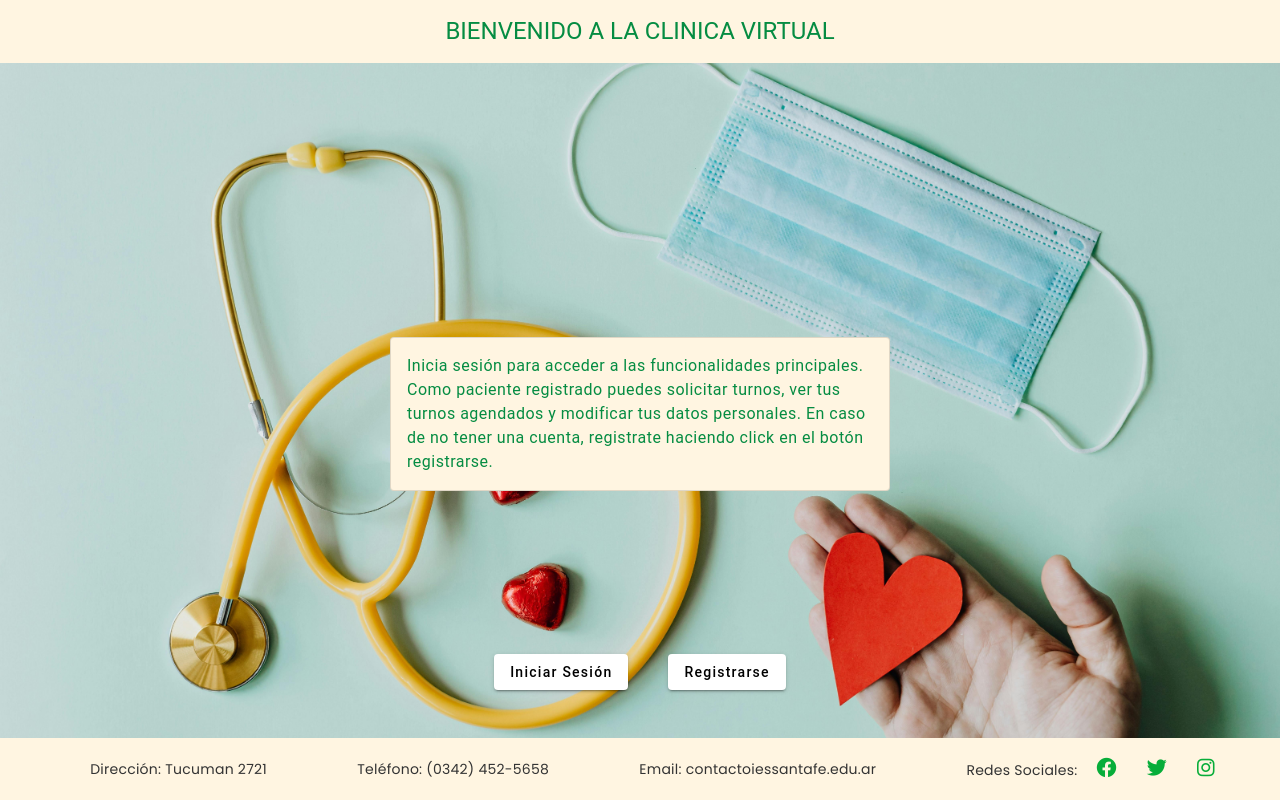
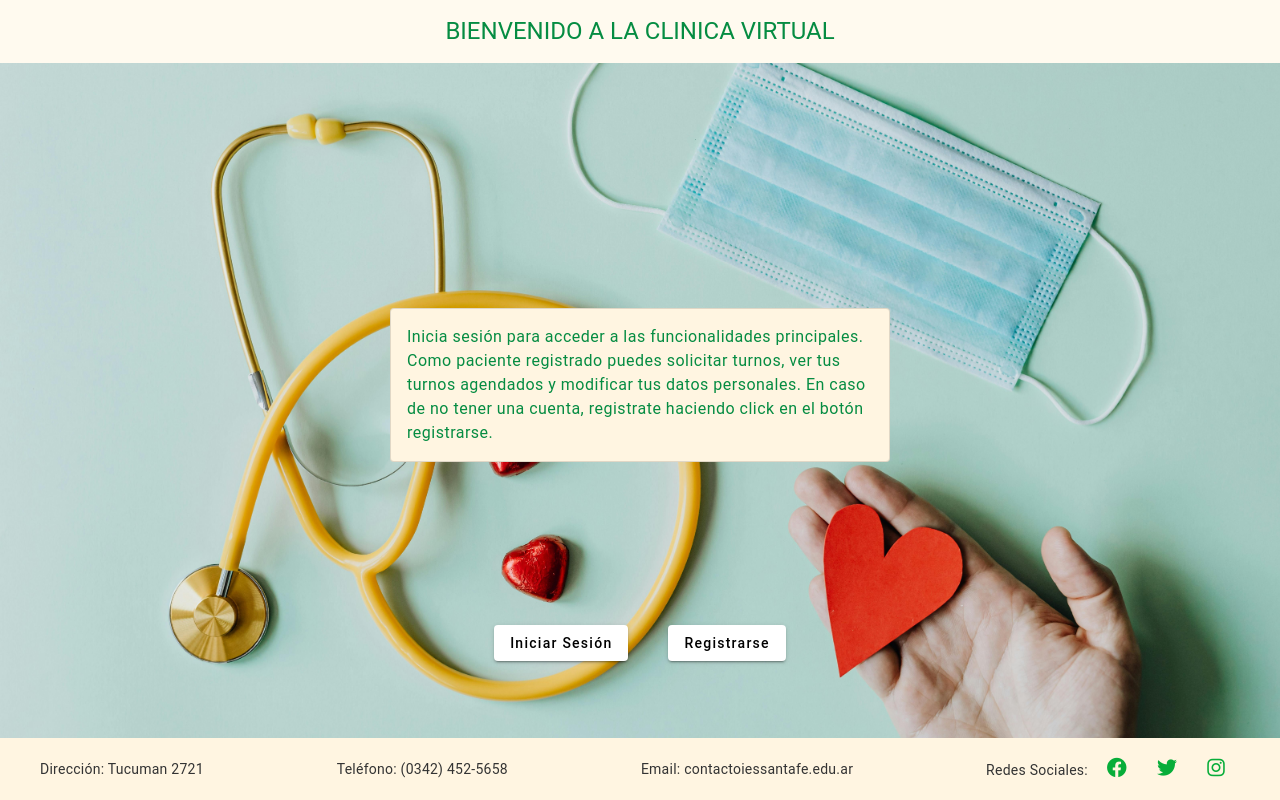
Before and after one commit to gonza613/ProyectoFinal, an Angular app: page /home in a window 1280 px wide. Built offline with nearby package versions, Linux system fonts and the light colour scheme.

Commit message:
Arreglo css del footer y home

```diff
--- a/src/app/app.component.css
+++ b/src/app/app.component.css
@@ -1,11 +1,3 @@
 /* You can add global styles to this file, and also import other style files */
 
 @import url('https://fonts.googleapis.com/css2?family=Open+Sans:ital,wght@0,300..800;1,300..800&family=Poppins:ital,wght@0,100;0,200;0,300;0,400;0,500;0,600;0,700;0,800;0,900;1,100;1,200;1,300;1,400;1,500;1,600;1,700;1,800;1,900&display=swap');
-
-
-html, body { height: 100%; }
-body { margin: 0; font-family: "Poppins", sans-serif;}
-
-html, body { height: 100%; }
-body { margin: 0; font-family: "Poppins", sans-serif;
-}
--- a/src/app/app.component.html
+++ b/src/app/app.component.html
@@ -1 +1 @@
-<router-outlet></router-outlet>
+    <router-outlet></router-outlet>
--- a/src/app/components/footer/footer.component.css
+++ b/src/app/components/footer/footer.component.css
@@ -1,6 +1,6 @@
 .footer {
   display: flex;
-  justify-content: space-evenly; /* Espacia los elementos */
+  justify-content: space-between; /* Espacia los elementos */
   align-items: center;
   padding: 20px; /* Ajuste del espacio interno */
   font-size: 14px; /* Tamaño de la fuente */
@@ -10,6 +10,7 @@
   text-align: center;
   width: 100%; /* Ocupar todo el ancho de la pantalla */
   background-color: rgb(255, 245, 225); /* Asegurar que el fondo cubra todo el ancho */
+  z-index: 1;
 }
 
 .footer-item {
--- a/src/app/components/footer/footer.component.html
+++ b/src/app/components/footer/footer.component.html
@@ -1,6 +1,5 @@
 <body>
-
-  <div class="footer" style="background-color: rgb(255, 245, 225); flex-shrink: 0;">
+    <div class="footer">
       <span class="footer-item">Dirección: Tucuman 2721</span>
       <span class="footer-item">Teléfono: (0342) 452-5658</span>
       <span class="footer-item">Email: contactoiessantafe.edu.ar</span>
--- a/src/app/components/home/home.component.css
+++ b/src/app/components/home/home.component.css
@@ -1,14 +1,15 @@
 .container {
   display: flex;
   flex-direction: column;
-  height: 70%;
   background-image: url('../../../images/pexels-karolina-grabowska-4386466.jpg');
   background-size: cover;
   background-position: center;
   background-repeat: no-repeat;
   width: 100%;
+  height: calc(100vh - 120px);
   justify-content: center;
   align-items: center;
+  padding-bottom: 0;
 }
 
 .info {
@@ -37,7 +38,6 @@
   max-width: 500px; /* Este valor puede ser ajustado según tus preferencias */
 }
 
-
 .footer {
   display: flex;
   justify-content: space-evenly; /* Espacia los elementos */
--- a/src/app/components/home/home.component.html
+++ b/src/app/components/home/home.component.html
@@ -1,11 +1,11 @@
-<body style="height: 100%; display: flex; flex-direction: column;">
-  <div class="row header" style="background-color: rgb(255, 245, 225);">
+<body style="height: 100%; display: flex; flex-direction: column; background-color:rgb(255, 250, 239);">
+  <div class="row header">
       <div class="col s12">
-      <h1 style="margin-top: 15px; color:rgb(5, 140, 66);">BIENVENIDO A LA CLINICA VIRTUAL</h1>
+          <h1 style="margin-top: 15px; color: rgb(5, 140, 66);">BIENVENIDO A LA CLINICA VIRTUAL</h1>
       </div>
   </div>
 
-  <div class="container" style="flex: 1;">
+  <div class="container" >
       <div class="row content">
           <div class="col s12 m8 l6 offset-m2 offset-l3">
               <mat-card appearance="outlined" class="mat-card" style="color: rgb(5, 140, 66); background-color: rgb(255, 245, 225);">
@@ -27,5 +27,4 @@
   </div>
 
   <app-footer></app-footer>
-
 </body>
--- a/src/app/components/navbar/navbar.component.css
+++ b/src/app/components/navbar/navbar.component.css
@@ -3,6 +3,7 @@
     align-items: center;
     justify-content: space-between;
     padding: 0 16px;
+    background-color: rgb(255, 250, 239);
   }
 
   .username {
--- a/src/app/components/nuevo-turno/nuevo-turno.component.html
+++ b/src/app/components/nuevo-turno/nuevo-turno.component.html
@@ -1,4 +1,7 @@
+
+<app-navbar></app-navbar>
     <body>
+
         <form class="form-container" [formGroup]="turnoForm">
 
             <mat-form-field appearance="fill" class="full-width">
@@ -40,24 +43,5 @@
 
         </form>
 
-    <div class="footer" style="background-color: rgb(255, 245, 225); flex-shrink: 0;">
-        <span class="footer-item">Dirección: Tucuman 2721</span>
-        <span class="footer-item">Teléfono: (0342) 452-5658</span>
-        <span class="footer-item">Email: contactoiessantafe.edu.ar</span>
-
-        <div class="footer-content">
-            <span class="footer-item">
-                Redes Sociales:
-                <a href="https://www.facebook.com" target="_blank" class="social-icon">
-                    <i class="fab fa-facebook"></i>
-                </a>
-                <a href="https://www.twitter.com" target="_blank" class="social-icon">
-                    <i class="fab fa-twitter"></i>
-                </a>
-                <a href="https://www.instagram.com" target="_blank" class="social-icon">
-                    <i class="fab fa-instagram"></i>
-                </a>
-            </span>
-        </div>
-    </div>
     </body>
+    <app-footer></app-footer>
--- a/src/app/components/pantalla-principal/pantalla-principal.component.ts
+++ b/src/app/components/pantalla-principal/pantalla-principal.component.ts
@@ -8,7 +8,7 @@ import { Router } from '@angular/router';
 export class PantallaPrincipalComponent {
 
   userName: string = 'Nombre del Usuario';
-  userType: string = 'Administrador'; //hardcodeado por ahora
+  userType: string = 'Paciente'; //hardcodeado por ahora
 
   constructor(private router: Router){}
 
--- a/src/styles.css
+++ b/src/styles.css
@@ -2,8 +2,8 @@
 @import url('https://fonts.googleapis.com/css2?family=Open+Sans:ital,wght@0,300..800;1,300..800&family=Poppins:ital,wght@0,100;0,200;0,300;0,400;0,500;0,600;0,700;0,800;0,900;1,100;1,200;1,300;1,400;1,500;1,600;1,700;1,800;1,900&display=swap');
 
 
-html, body { height: 100%; }
-body { margin: 0; font-family: "Poppins", sans-serif;}
-
-html, body { height: 100%; }
-body { margin: 0; font-family: "Poppins", sans-serif;}
+*{
+    box-sizing: border-box;
+    padding: 0;
+    margin: 0;
+}
```
Lines whose indentation alone changed are shown as unchanged.
